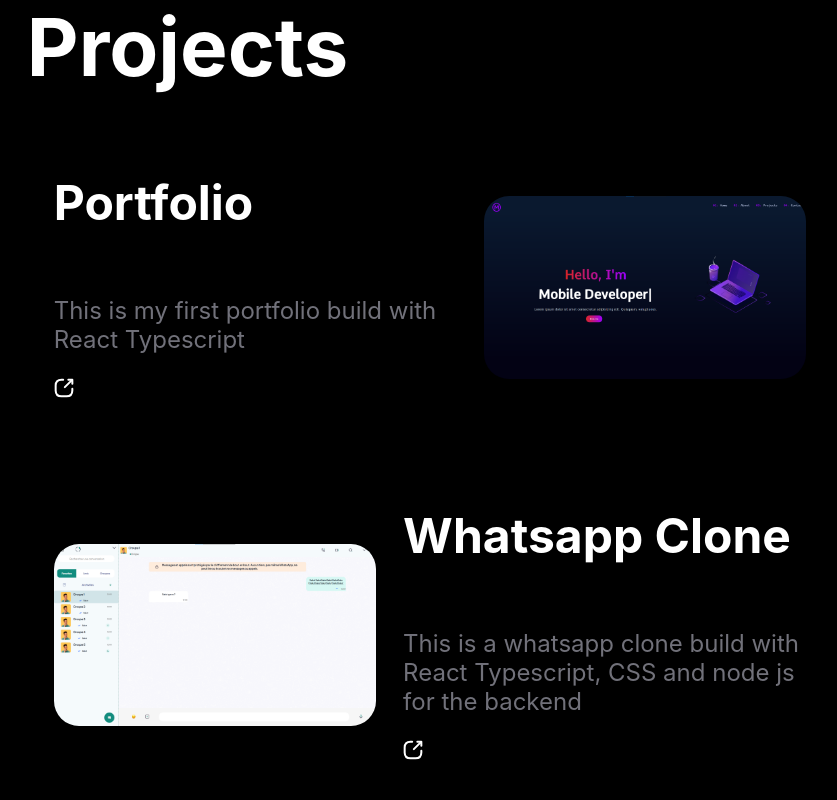
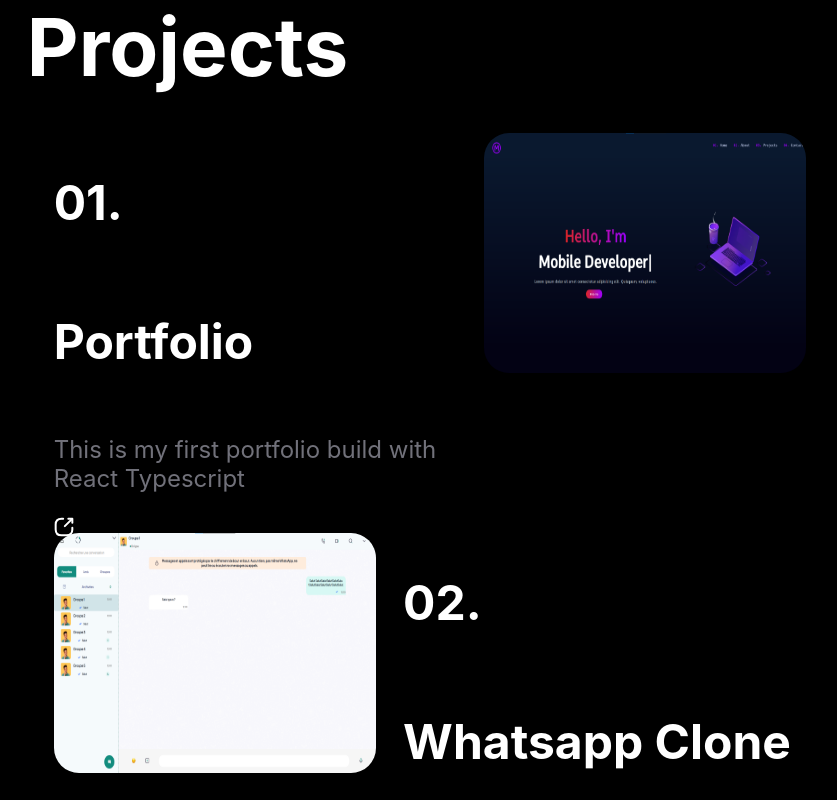
Before and after one commit to Matsuel/portfolio-v3, a React (Create React App) app: page / in a window 1280 px wide. Shown: the part 1600-2400 px from the top of the page, without its empty margins (210-1047 px from the left). Built offline with nearby package versions, Linux system fonts and the light colour scheme.

Commit message:
projects v3

```diff
--- a/src/Components/Projects/Projects.css
+++ b/src/Components/Projects/Projects.css
@@ -36,23 +36,21 @@
     align-items: center;
     justify-content: space-evenly;
     border-radius: 25px;
-    margin-bottom: 3vh;
+    margin-bottom: 20vh;
 }
 
 .project-img{
     width: 40%;
-    height: auto;
-    max-height: 50%;
+    height: 30vh;
     border-radius: 25px;
 }
 
 .project-content{
     width: 50%;
-    height: auto;
+    height: 30vh;
     display: flex;
     flex-direction: column;
     align-items: start;
-    margin-bottom: 5vh;
 }
 
 .project-title{
@@ -68,3 +66,10 @@
     font-size: 1.5rem;
     color: #71717A;
 }
+
+.project-number{
+    width: 100%;
+    text-align: start;
+    font-size: 3rem;
+    color: #fff;
+}
--- a/src/Components/Projects/Projects.tsx
+++ b/src/Components/Projects/Projects.tsx
@@ -28,6 +28,7 @@ const Projects = () => {
                             <div className="project">
                                 <img src={Images[index]} alt="" className="project-img" />
                                 <div className="project-content">
+                                    <h1 className="project-number">0{index+1}.</h1>
                                     <h2 className="project-title">{project.title}</h2>
                                     <p className="project-description">{project.description}</p>
                                     <a href={project.githubLink} className="project-link"><img src={ViewMore} alt="" className="project-link-img" /></a>
@@ -36,6 +37,7 @@ const Projects = () => {
                         ) : (
                             <div className="project">
                                 <div className="project-content">
+                                    <h1 className="project-number">0{index+1}.</h1>
                                     <h2 className="project-title">{project.title}</h2>
                                     <p className="project-description">{project.description}</p>
                                     <a href={project.githubLink} className="project-link"><img src={ViewMore} alt="" className="project-link-img" /></a>
```
